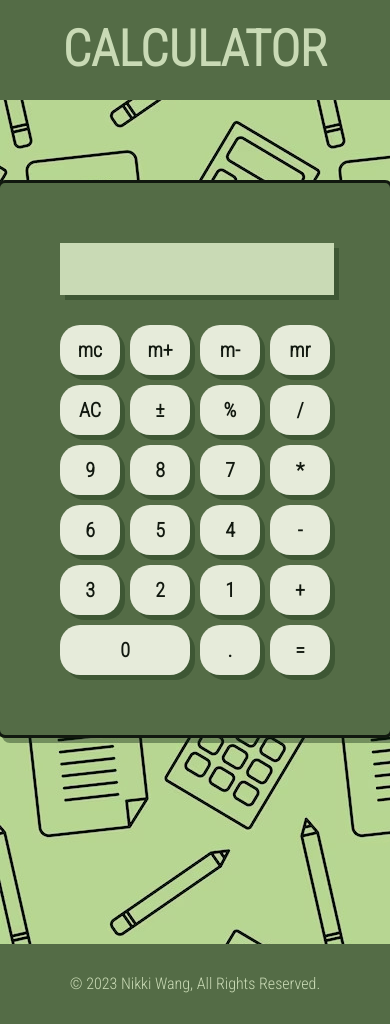
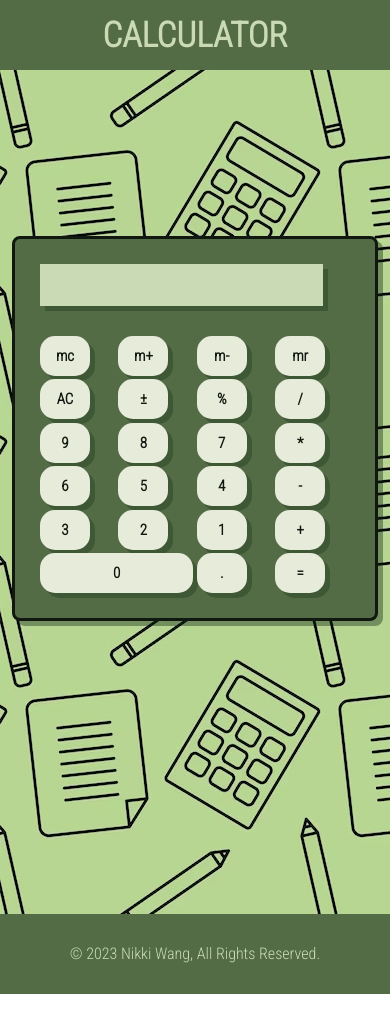
Before and after one commit to nwang2001/Calculator, a plain HTML site: page index.html in a window 390 px wide. After the commit the page ends 994 px from the top, so only its background shows below. Drawn offline with Linux system fonts and the light colour scheme.

Commit message:
added media query

```diff
--- a/styles.css
+++ b/styles.css
@@ -68,7 +68,7 @@ main {
     display: grid;
     grid-template-columns: repeat(4, 1fr);
     grid-gap: 10px;
-    margin: 0 auto;
+    margin: 0;
 }
 
 input[type="button"] {
@@ -87,7 +87,7 @@ input[type="button"] {
 /*sets the zero button to span two columns*/
 input[type="button"].zero {
     grid-column: span 2;
-    width: 130px;
+    width: 100%;
 }
 
 .footer {
@@ -106,13 +106,30 @@ input[type="button"].zero {
     color: #c9dab5;
 }
 
-/*
-color palette:
-#b6d394
-#6e7d5f
-#859273
-#8fa07c
-#5c6d43
-#546c46
-#c9dab5
-#c5d6a3 */
+@media screen and (max-width: 400px) {
+    .header {
+        height: 70px;
+    }
+    h1 {
+        font-size: 35px;
+        padding: 15px 0;
+    }
+    .grid-calc {
+        padding: 25px;
+        display: flex;
+        text-align: center;
+        align-items: center;
+    }
+    #display {
+        height: 40px;
+        width: 90%;
+    }
+    .grid {
+        grid-gap: 3.5px;
+    }
+    input[type="button"] {
+        width: 50px;
+        height: 40px;
+        font-size: 15px;
+    }
+}
```
